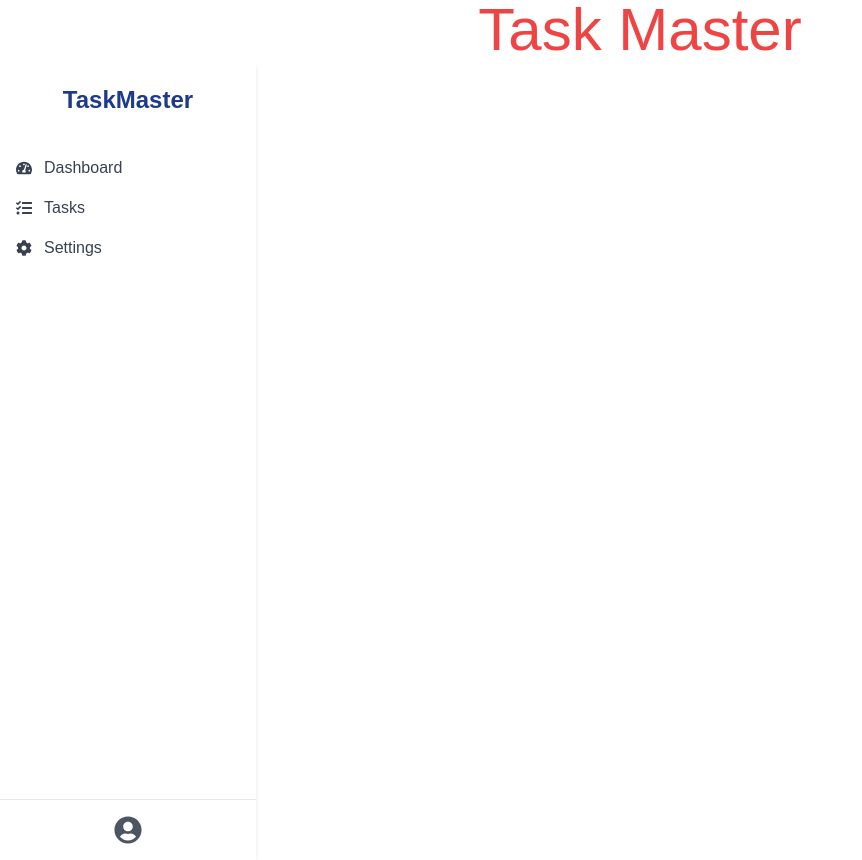
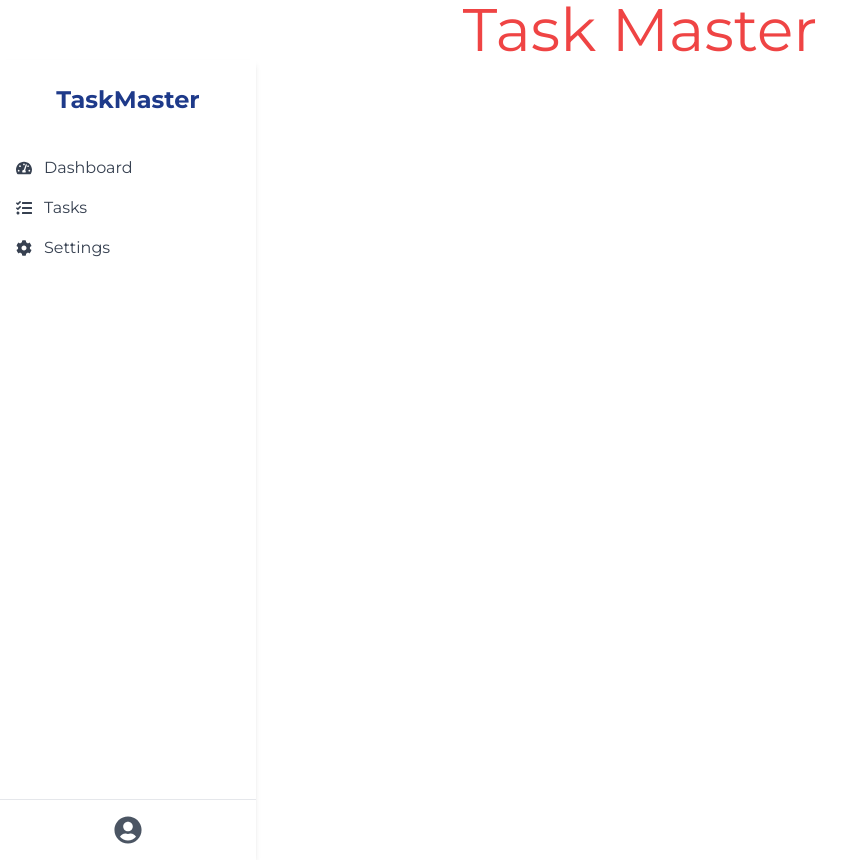
Before and after one commit to alhad-tm/Taskmaster, a React (Create React App) app: page / in a window 1280 px wide. Shown: the whole page, without its empty margins (0-862 px from the left). Built offline with nearby package versions, Linux system fonts and the light colour scheme.

Commit message:
google fonts added

```diff
--- a/src/index.css
+++ b/src/index.css
@@ -1,10 +1,7 @@
+@import url('https://fonts.googleapis.com/css2?family=Montserrat:ital,wght@0,100..900;1,100..900&display=swap');
+body{
+    font-family: "Montserrat", sans-serif;
+}
 @tailwind base;
 @tailwind components;
 @tailwind utilities;
-
-@import url('https://fonts.googleapis.com/css2?family=Montserrat:ital,wght@0,100..900;1,100..900&display=swap');
-
-
-body{
-    font-family: "Montserrat", sans-serif;
-}
```
